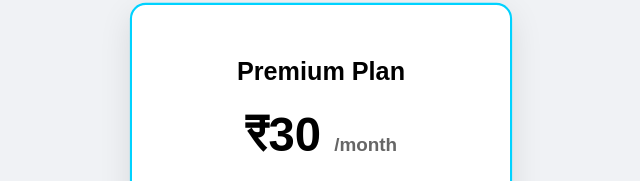
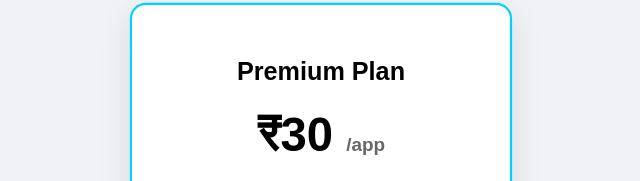
Before and after one commit to auramod/pay, a plain HTML site: page index.html in a window 1280 px wide. Shown: the part 204-385 px from the top of the page, without its empty margins (319-959 px from the left). Drawn offline with Linux system fonts and the light colour scheme.

```diff
--- a/index.html
+++ b/index.html
@@ -33,7 +33,7 @@
 <div class="pricing-container">
     <div class="card featured">
         <h2>Premium Plan</h2>
-        <div class="price">₹30 <span>/month</span></div>
+        <div class="price">₹30 <span>/app</span></div>
         <ul>
             <li>No Ads</li>
             <li>movie8u app</li>
```
